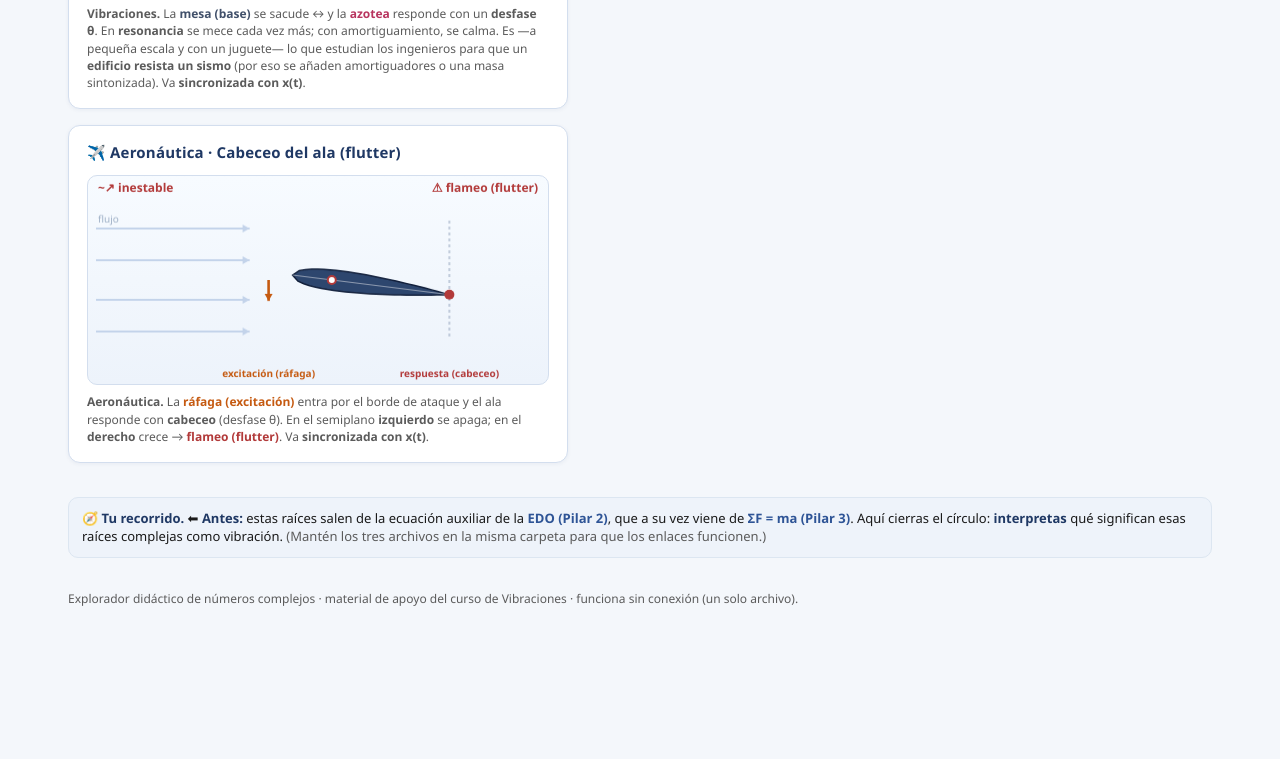
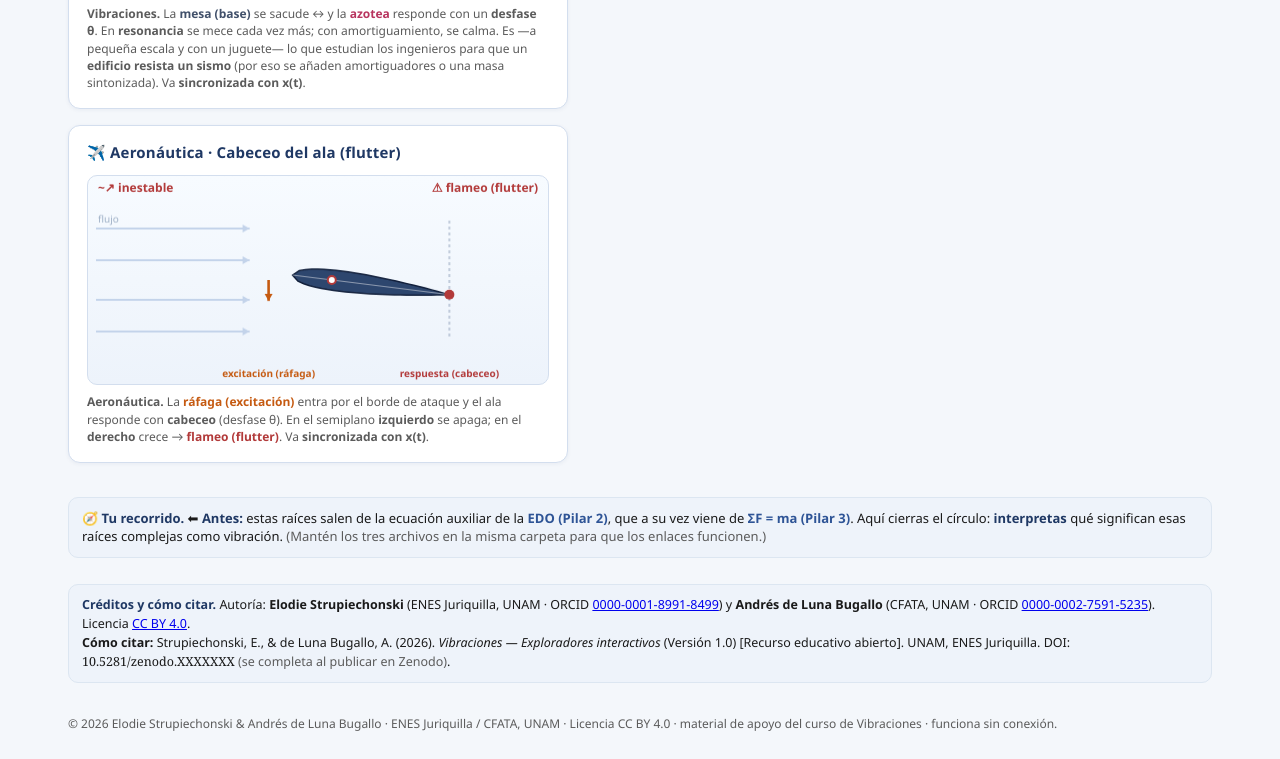
Before and after one commit to ElodieStrupiechonski/vibraciones-exploradores, a plain HTML site: page complejos_interactivo.html in a window 1280 px wide. Shown: the part 2162-2921 px from the top of the page. Before the commit the page ends 2796 px from the top, so only its background shows below. Drawn offline with Linux system fonts and the light colour scheme.

Commit message:
Add files via upload

```diff
--- a/complejos_interactivo.html
+++ b/complejos_interactivo.html
@@ -3,6 +3,7 @@
 <head>
 <meta charset="UTF-8">
 <meta name="viewport" content="width=device-width, initial-scale=1.0">
+<meta name="author" content="Elodie Strupiechonski; Andrés de Luna Bugallo">
 <title>Números complejos · Explorador interactivo · Vibraciones</title>
 <style>
   :root{
@@ -270,7 +271,13 @@
     <span style="color:#5B5B5B">(Mantén los tres archivos en la misma carpeta para que los enlaces funcionen.)</span>
   </div>
 </div>
-<footer>Explorador didáctico de números complejos · material de apoyo del curso de Vibraciones · funciona sin conexión (un solo archivo).</footer>
+<div class="wrap" style="padding-top:0">
+  <div style="grid-column:1 / -1;margin-bottom:8px;background:#EEF3FA;border:1px solid #DCE6F1;border-radius:10px;padding:11px 13px;font-size:12.5px;color:#1A1A1A;line-height:1.5">
+    <b style="color:#1F3864">Créditos y cómo citar.</b> Autoría: <b>Elodie Strupiechonski</b> (ENES Juriquilla, UNAM · ORCID <a href="https://orcid.org/0000-0001-8991-8499">0000-0001-8991-8499</a>) y <b>Andrés de Luna Bugallo</b> (CFATA, UNAM · ORCID <a href="https://orcid.org/0000-0002-7591-5235">0000-0002-7591-5235</a>). Licencia <a href="https://creativecommons.org/licenses/by/4.0/deed.es">CC BY 4.0</a>.<br>
+    <b>Cómo citar:</b> Strupiechonski, E., &amp; de Luna Bugallo, A. (2026). <i>Vibraciones — Exploradores interactivos</i> (Versión 1.0) [Recurso educativo abierto]. UNAM, ENES Juriquilla. DOI: <span style="font-family:'Cambria Math',Georgia,serif">10.5281/zenodo.XXXXXXX</span> <span style="color:#5B5B5B">(se completa al publicar en Zenodo)</span>.
+  </div>
+</div>
+<footer>© 2026 Elodie Strupiechonski &amp; Andrés de Luna Bugallo · ENES Juriquilla / CFATA, UNAM · Licencia CC BY 4.0 · material de apoyo del curso de Vibraciones · funciona sin conexión.</footer>
 
 <script>
 "use strict";
```
Also changed, not shown: edo3_interactivo.html (+8 -1 lines), edo_interactivo.html (+8 -1 lines), index.html (+8 -1 lines), 7 other files.
